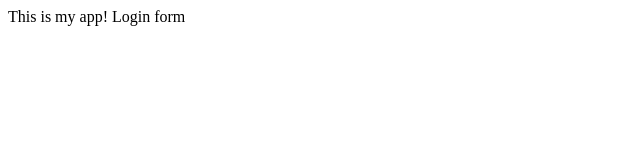
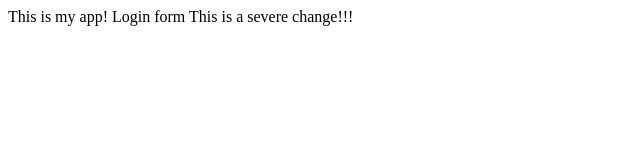
Before and after one commit to Chipkov/tutorialApp, a plain HTML site: page index.html in a window 1280 px wide. Shown: the whole page, without its empty margins (0-640 px from the left). Drawn offline with Linux system fonts and the light colour scheme.

Commit message:
Severe change

```diff
--- a/index.html
+++ b/index.html
@@ -5,5 +5,6 @@
 	<body>
 	This is my app!
 	Login form
+	This is a severe change!!!
 	</body>
 </html>
```
